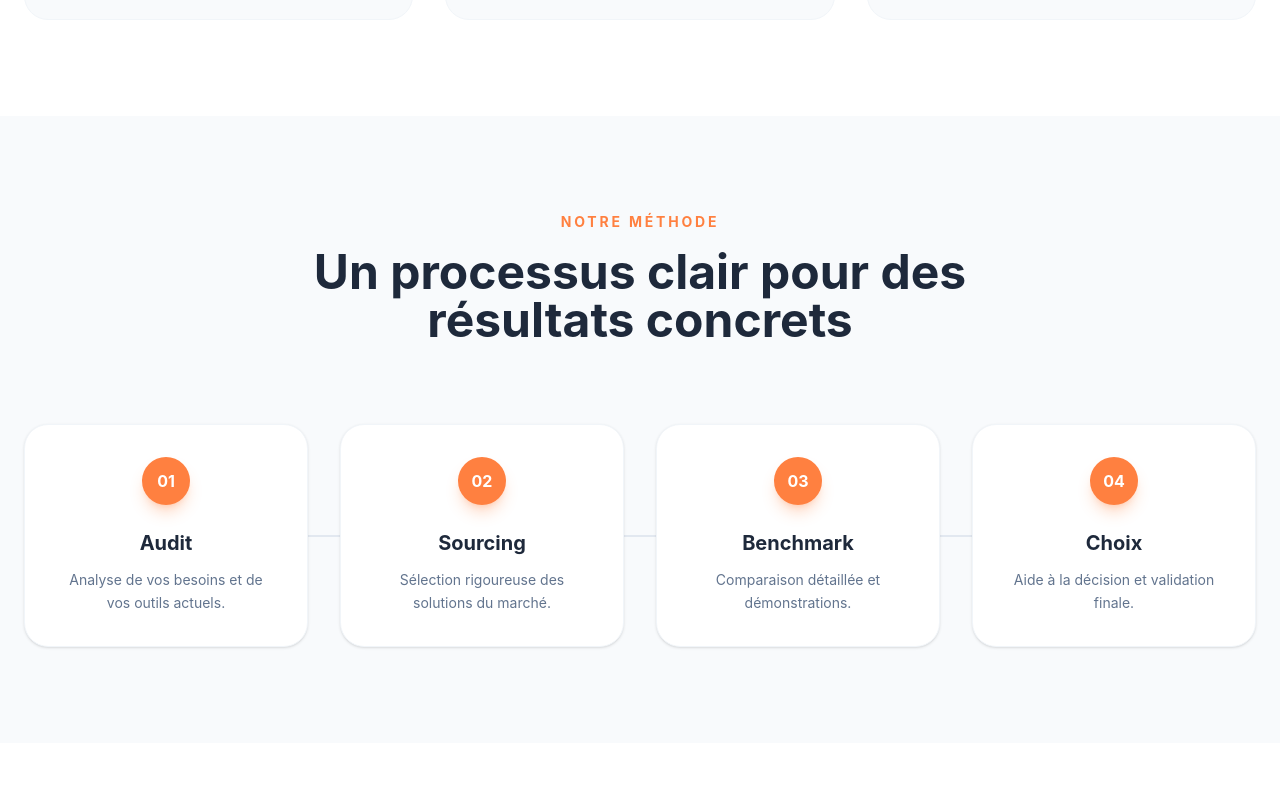
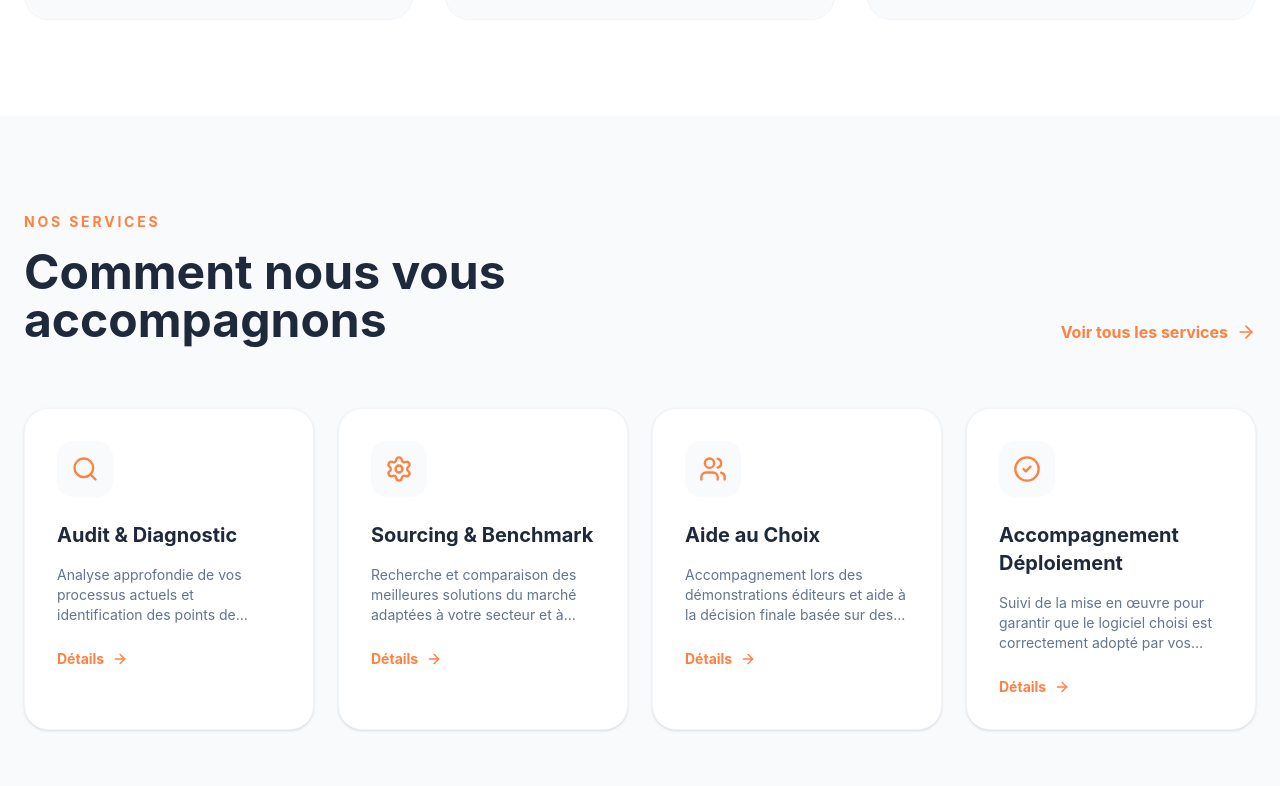
Before and after one commit to devandfree/kyros_ec, a React (Vite) app: page / in a window 1280 px wide. Shown: the part 1554-2340 px from the top of the page. Built offline with nearby package versions, Linux system fonts and the light colour scheme.

Commit message:
feat: Add services data to App component
Introduces structured data for application services, including descriptions, features, and processes. This enables dynamic rendering of service details within the application.

```diff
--- a/src/App.tsx
+++ b/src/App.tsx
@@ -28,6 +28,67 @@ import {
   Eye,
   ChevronUp
 } from 'lucide-react';
+
+// --- Constants & Data ---
+
+const SERVICES_DATA = [
+  {
+    id: "audit-diagnostic",
+    icon: <Search size={40} />,
+    title: "Audit & Diagnostic",
+    desc: "Analyse approfondie de vos processus actuels et identification des points de friction pour définir vos besoins réels.",
+    fullDesc: "L'audit est la première étape cruciale de toute transformation numérique réussie. Chez Kyros, nous plongeons au cœur de votre organisation pour comprendre comment l'information circule, où se situent les goulots d'étranglement et quels sont les outils qui freinent votre croissance au lieu de la porter.",
+    features: ["Analyse des flux de travail", "Inventaire des outils existants", "Définition du cahier des charges"],
+    process: [
+      { title: "Immersion", desc: "Entretiens avec les parties prenantes et observation des processus métiers." },
+      { title: "Analyse technique", desc: "Évaluation de l'architecture logicielle actuelle et de l'interopérabilité." },
+      { title: "Rapport de diagnostic", desc: "Identification des risques, des opportunités et des priorités d'investissement." }
+    ],
+    benefits: ["Vision claire de l'existant", "Identification des gains de productivité", "Réduction des coûts cachés"]
+  },
+  {
+    id: "sourcing-benchmark",
+    icon: <Settings size={40} />,
+    title: "Sourcing & Benchmark",
+    desc: "Recherche et comparaison des meilleures solutions du marché adaptées à votre secteur et à votre budget.",
+    fullDesc: "Le marché des logiciels est vaste et complexe. Notre expertise consiste à filtrer les centaines de solutions disponibles pour ne retenir que celles qui correspondent réellement à vos contraintes techniques, fonctionnelles et financières.",
+    features: ["Veille technologique", "Comparatif fonctionnel", "Analyse des coûts (TCO)"],
+    process: [
+      { title: "Veille marché", desc: "Identification des éditeurs leaders et des nouveaux entrants innovants." },
+      { title: "Grille d'évaluation", desc: "Création d'un référentiel de comparaison basé sur vos besoins spécifiques." },
+      { title: "Shortlist", desc: "Sélection des 3 à 5 solutions les plus pertinentes pour votre entreprise." }
+    ],
+    benefits: ["Gain de temps considérable", "Accès aux meilleures solutions du marché", "Vision objective des forces et faiblesses"]
+  },
+  {
+    id: "aide-au-choix",
+    icon: <Users size={40} />,
+    title: "Aide au Choix",
+    desc: "Accompagnement lors des démonstrations éditeurs et aide à la décision finale basée sur des critères objectifs.",
+    fullDesc: "Choisir un logiciel est un engagement sur le long terme. Nous vous accompagnons dans la phase critique des démonstrations et des négociations pour vous assurer de faire le choix le plus rationnel et le plus pérenne.",
+    features: ["Grille d'évaluation", "Organisation des démos", "Négociation contractuelle"],
+    process: [
+      { title: "Scénarios de démo", desc: "Préparation de cas d'usage réels pour tester les logiciels en conditions réelles." },
+      { title: "Analyse des offres", desc: "Décryptage des propositions commerciales et des coûts de licence." },
+      { title: "Aide à la décision", desc: "Synthèse comparative et recommandation finale argumentée." }
+    ],
+    benefits: ["Décision basée sur des faits", "Sécurisation de l'investissement", "Optimisation des conditions contractuelles"]
+  },
+  {
+    id: "accompagnement-deploiement",
+    icon: <CheckCircle2 size={40} />,
+    title: "Accompagnement Déploiement",
+    desc: "Suivi de la mise en œuvre pour garantir que le logiciel choisi est correctement adopté par vos équipes.",
+    fullDesc: "Le succès d'un logiciel ne dépend pas seulement de ses fonctionnalités, mais de son adoption par les utilisateurs. Nous faisons le pont entre vous et l'éditeur pour garantir un déploiement fluide et une conduite du changement efficace.",
+    features: ["Suivi de projet", "Gestion du changement", "Vérification de conformité"],
+    process: [
+      { title: "Pilotage", desc: "Suivi du planning et coordination avec l'intégrateur ou l'éditeur." },
+      { title: "Formation", desc: "Accompagnement des équipes dans la prise en main du nouvel outil." },
+      { title: "Recette", desc: "Vérification de la conformité de la solution par rapport au cahier des charges." }
+    ],
+    benefits: ["Respect des délais et du budget", "Adoption rapide par les collaborateurs", "Garantie de conformité finale"]
+  }
+];
 
 // --- Components ---
 
@@ -267,7 +328,86 @@ const Footer = ({ setActivePage }: { setActivePage: (page: string) => void }) =>
 
 // --- Pages ---
 
-const HomePage = ({ onNavigate }: { onNavigate: (page: string) => void }) => {
+const ServiceDetailPage = ({ serviceId, onNavigate }: { serviceId: string, onNavigate: (page: string) => void }) => {
+  const service = SERVICES_DATA.find(s => s.id === serviceId);
+
+  if (!service) return null;
+
+  return (
+    <div className="pt-28 md:pt-40 pb-24">
+      <div className="max-w-7xl mx-auto px-4 sm:px-6">
+        <button
+          onClick={() => onNavigate('services')}
+          className="flex items-center gap-2 text-primary font-bold mb-12 hover:gap-3 transition-all"
+        >
+          <ArrowRight size={20} className="rotate-180" /> Retour aux services
+        </button>
+
+        <div className="grid grid-cols-1 lg:grid-cols-2 gap-16 items-start mb-24">
+          <motion.div
+            initial={{ opacity: 0, x: -20 }}
+            animate={{ opacity: 1, x: 0 }}
+          >
+            <div className="w-20 h-20 bg-primary/10 text-primary rounded-3xl flex items-center justify-center mb-8">
+              {service.icon}
+            </div>
+            <h1 className="text-4xl sm:text-5xl md:text-6xl font-bold text-secondary mb-8">{service.title}</h1>
+            <p className="text-xl text-slate-500 leading-relaxed mb-10">
+              {service.fullDesc}
+            </p>
+
+            <div className="grid grid-cols-1 sm:grid-cols-2 gap-6">
+              {service.benefits.map((benefit, idx) => (
+                <div key={idx} className="flex items-center gap-3 text-secondary font-bold">
+                  <div className="w-6 h-6 bg-primary/10 text-primary rounded-full flex items-center justify-center flex-shrink-0">
+                    <CheckCircle2 size={14} />
+                  </div>
+                  {benefit}
+                </div>
+              ))}
+            </div>
+          </motion.div>
+
+          <motion.div
+            initial={{ opacity: 0, scale: 0.95 }}
+            animate={{ opacity: 1, scale: 1 }}
+            className="bg-slate-50 rounded-[40px] p-10 border border-slate-100"
+          >
+            <h3 className="text-2xl font-bold text-secondary mb-8">Notre Processus</h3>
+            <div className="space-y-10">
+              {service.process.map((step, idx) => (
+                <div key={idx} className="flex gap-6">
+                  <div className="flex-shrink-0 w-10 h-10 bg-white border-2 border-primary text-primary rounded-full flex items-center justify-center font-bold">
+                    {idx + 1}
+                  </div>
+                  <div>
+                    <h4 className="text-lg font-bold text-secondary mb-2">{step.title}</h4>
+                    <p className="text-slate-500">{step.desc}</p>
+                  </div>
+                </div>
+              ))}
+            </div>
+          </motion.div>
+        </div>
+
+        <div className="bg-secondary rounded-[40px] p-12 md:p-20 text-white text-center">
+          <h2 className="text-3xl md:text-4xl font-bold mb-8">Besoin de ce service pour votre entreprise ?</h2>
+          <p className="text-xl text-slate-400 mb-10 max-w-2xl mx-auto">
+            Contactez-nous pour une première discussion gratuite sur vos enjeux et vos besoins spécifiques.
+          </p>
+          <button
+            onClick={() => onNavigate('contact')}
+            className="bg-primary text-white px-10 py-5 rounded-full font-bold text-lg hover:bg-opacity-90 transition-all shadow-xl shadow-primary/20 inline-flex items-center gap-3"
+          >
+            Démarrer la discussion <ArrowRight size={20} />
+          </button>
+        </div>
+      </div>
+    </div>
+  );
+};
+
+const HomePage = ({ onNavigate, onSelectService }: { onNavigate: (page: string) => void, onSelectService: (id: string) => void }) => {
   return (
     <div className="overflow-hidden">
       {/* Hero Section */}
@@ -409,6 +549,46 @@ const HomePage = ({ onNavigate }: { onNavigate: (page: string) => void }) => {
         </div>
       </section>
 
+      {/* Services Preview Section */}
+      <section className="py-24 bg-slate-50">
+        <div className="max-w-7xl mx-auto px-4 sm:px-6">
+          <div className="flex flex-col md:flex-row items-end justify-between mb-16 gap-8">
+            <div className="max-w-2xl">
+              <h2 className="text-sm font-bold text-primary uppercase tracking-[0.2em] mb-4">Nos Services</h2>
+              <h3 className="text-3xl sm:text-4xl md:text-5xl font-bold text-secondary">Comment nous vous accompagnons</h3>
+            </div>
+            <button
+              onClick={() => onNavigate('services')}
+              className="text-primary font-bold flex items-center gap-2 hover:gap-3 transition-all"
+            >
+              Voir tous les services <ArrowRight size={20} />
+            </button>
+          </div>
+
+          <div className="grid grid-cols-1 md:grid-cols-2 lg:grid-cols-4 gap-6">
+            {SERVICES_DATA.map((service, idx) => (
+              <motion.div
+                key={idx}
+                whileHover={{ y: -10 }}
+                onClick={() => onSelectService(service.id)}
+                className="p-8 rounded-3xl bg-white border border-slate-100 shadow-sm hover:shadow-xl transition-all cursor-pointer group"
+              >
+                <div className="w-14 h-14 bg-slate-50 text-primary rounded-2xl flex items-center justify-center mb-6 group-hover:bg-primary group-hover:text-white transition-colors">
+                  {React.cloneElement(service.icon as React.ReactElement, { size: 28 })}
+                </div>
+                <h4 className="text-xl font-bold text-secondary mb-4">{service.title}</h4>
+                <p className="text-sm text-slate-500 mb-6 line-clamp-3">
+                  {service.desc}
+                </p>
+                <div className="text-primary text-sm font-bold flex items-center gap-2">
+                  Détails <ArrowRight size={16} />
+                </div>
+              </motion.div>
+            ))}
+          </div>
+        </div>
+      </section>
+
       {/* Methodology Section */}
       <section className="py-24 bg-slate-50">
         <div className="max-w-7xl mx-auto px-4 sm:px-6">
@@ -536,34 +716,7 @@ const HomePage = ({ onNavigate }: { onNavigate: (page: string) => void }) => {
   );
 };
 
-const ServicesPage = ({ onNavigate }: { onNavigate: (page: string) => void }) => {
-  const services = [
-    {
-      icon: <Search size={40} />,
-      title: "Audit & Diagnostic",
-      desc: "Analyse approfondie de vos processus actuels et identification des points de friction pour définir vos besoins réels.",
-      features: ["Analyse des flux de travail", "Inventaire des outils existants", "Définition du cahier des charges"]
-    },
-    {
-      icon: <Settings size={40} />,
-      title: "Sourcing & Benchmark",
-      desc: "Recherche et comparaison des meilleures solutions du marché adaptées à votre secteur et à votre budget.",
-      features: ["Veille technologique", "Comparatif fonctionnel", "Analyse des coûts (TCO)"]
-    },
-    {
-      icon: <Users size={40} />,
-      title: "Aide au Choix",
-      desc: "Accompagnement lors des démonstrations éditeurs et aide à la décision finale basée sur des critères objectifs.",
-      features: ["Grille d'évaluation", "Organisation des démos", "Négociation contractuelle"]
-    },
-    {
-      icon: <CheckCircle2 size={40} />,
-      title: "Accompagnement Déploiement",
-      desc: "Suivi de la mise en œuvre pour garantir que le logiciel choisi est correctement adopté par vos équipes.",
-      features: ["Suivi de projet", "Gestion du changement", "Vérification de conformité"]
-    }
-  ];
-
+const ServicesPage = ({ onNavigate, onSelectService }: { onNavigate: (page: string) => void, onSelectService: (id: string) => void }) => {
   return (
     <div className="pt-28 md:pt-40 pb-24">
       <div className="max-w-7xl mx-auto px-4 sm:px-6">
@@ -575,14 +728,15 @@ const ServicesPage = ({ onNavigate }: { onNavigate: (page: string) => void }) =>
         </div>
 
         <div className="grid grid-cols-1 md:grid-cols-2 gap-8 md:gap-12 mb-24 md:mb-32">
-          {services.map((service, idx) => (
+          {SERVICES_DATA.map((service, idx) => (
             <motion.div
               key={idx}
               initial={{ opacity: 0, y: 20 }}
               whileInView={{ opacity: 1, y: 0 }}
               viewport={{ once: true }}
               transition={{ delay: idx * 0.1 }}
-              className="group p-12 rounded-[40px] bg-white border border-slate-100 shadow-sm hover:shadow-2xl hover:border-primary/20 transition-all duration-500"
+              className="group p-12 rounded-[40px] bg-white border border-slate-100 shadow-sm hover:shadow-2xl hover:border-primary/20 transition-all duration-500 cursor-pointer"
+              onClick={() => onSelectService(service.id)}
             >
               <div className="w-20 h-20 bg-slate-50 text-primary rounded-3xl flex items-center justify-center mb-8 group-hover:bg-primary group-hover:text-white transition-colors duration-500">
                 {service.icon}
@@ -591,16 +745,9 @@ const ServicesPage = ({ onNavigate }: { onNavigate: (page: string) => void }) =>
               <p className="text-lg text-slate-500 mb-8 leading-relaxed">
                 {service.desc}
               </p>
-              <ul className="space-y-4">
-                {service.features.map((feature, fIdx) => (
-                  <li key={fIdx} className="flex items-center gap-3 text-secondary font-medium">
-                    <div className="w-6 h-6 bg-accent/10 text-accent rounded-full flex items-center justify-center">
-                      <ChevronRight size={14} />
-                    </div>
-                    {feature}
-                  </li>
-                ))}
-              </ul>
+              <div className="flex items-center gap-2 text-primary font-bold group-hover:gap-3 transition-all">
+                En savoir plus <ArrowRight size={20} />
+              </div>
             </motion.div>
           ))}
         </div>
@@ -969,27 +1116,39 @@ const ContactPage = () => {
 
 export default function App() {
   const [activePage, setActivePage] = useState('home');
+  const [selectedServiceId, setSelectedServiceId] = useState<string | null>(null);
 
   // Scroll to top on page change
   useEffect(() => {
     window.scrollTo(0, 0);
-  }, [activePage]);
+  }, [activePage, selectedServiceId]);
+
+  const handleSelectService = (id: string) => {
+    setSelectedServiceId(id);
+    setActivePage('service-detail');
+  };
 
   return (
     <div className="min-h-screen flex flex-col">
-      <Navbar activePage={activePage} setActivePage={setActivePage} />
+      <Navbar activePage={activePage} setActivePage={(page) => {
+        setActivePage(page);
+        setSelectedServiceId(null);
+      }} />
 
       <main className="flex-grow">
         <AnimatePresence mode="wait">
           <motion.div
-            key={activePage}
+            key={activePage + (selectedServiceId || '')}
             initial={{ opacity: 0, y: 10 }}
             animate={{ opacity: 1, y: 0 }}
             exit={{ opacity: 0, y: -10 }}
             transition={{ duration: 0.3 }}
           >
-            {activePage === 'home' && <HomePage onNavigate={setActivePage} />}
-            {activePage === 'services' && <ServicesPage onNavigate={setActivePage} />}
+            {activePage === 'home' && <HomePage onNavigate={setActivePage} onSelectService={handleSelectService} />}
+            {activePage === 'services' && <ServicesPage onNavigate={setActivePage} onSelectService={handleSelectService} />}
+            {activePage === 'service-detail' && selectedServiceId && (
+              <ServiceDetailPage serviceId={selectedServiceId} onNavigate={setActivePage} />
+            )}
             {activePage === 'about' && <AboutPage onNavigate={setActivePage} />}
             {activePage === 'contact' && <ContactPage />}
           </motion.div>
```
